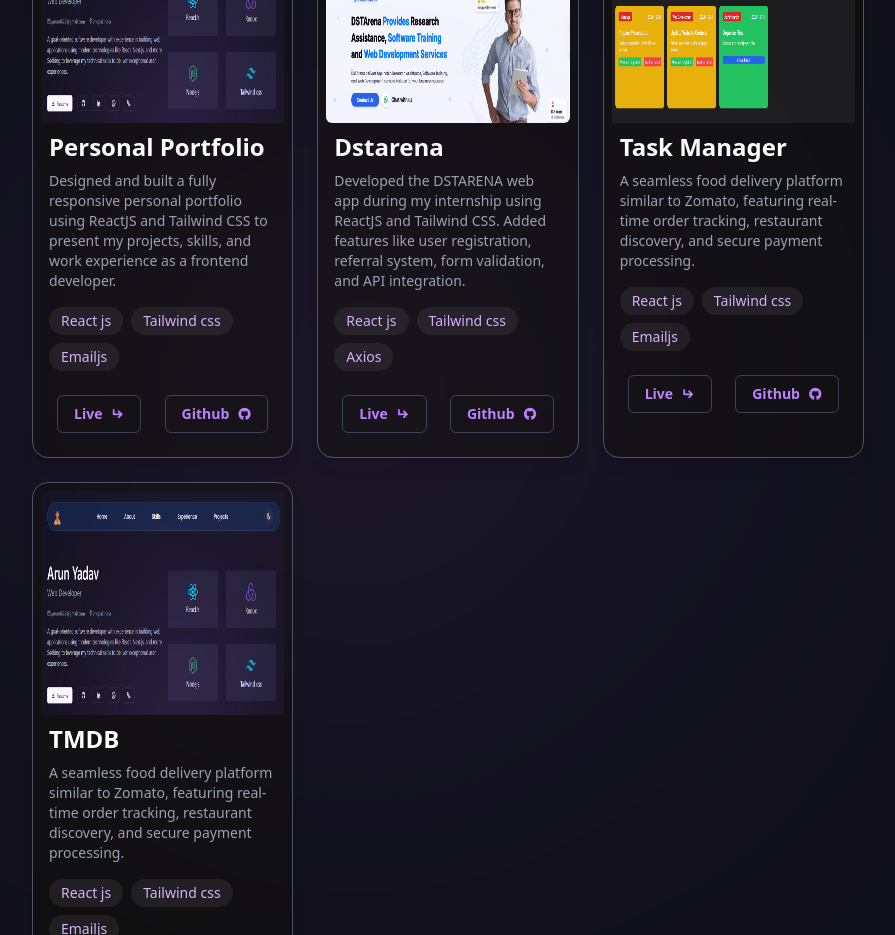
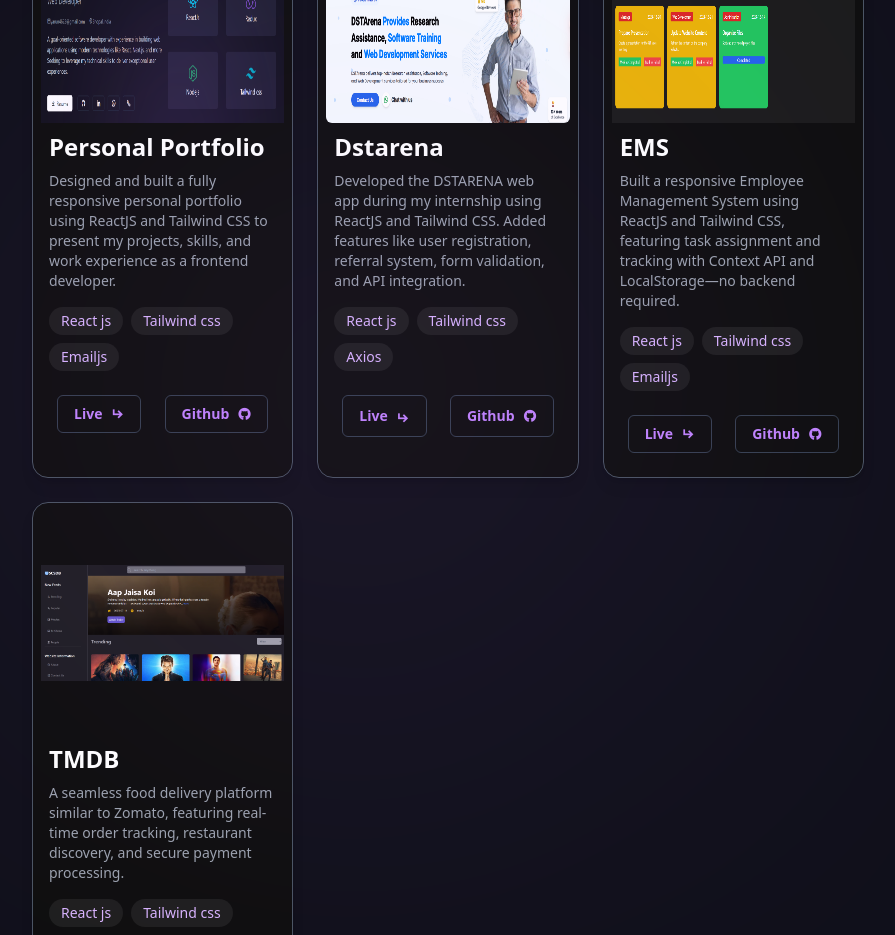
Before and after one commit to Arunyadav46/portfolio, a React (Vite) app: page / in a window 1280 px wide. Shown: the part 3620-4555 px from the top of the page, without its empty margins (192-1087 px from the left). Built offline with nearby package versions, Linux system fonts and the light colour scheme.

Commit message:
first commit

```diff
--- a/src/Components/Projects.jsx
+++ b/src/Components/Projects.jsx
@@ -2,6 +2,7 @@
 import img from "../assets/portfolio.png"
 import img1 from "../assets/dstarena.png"
 import img2  from "../assets/ems.png"
+import img3 from "../assets/Tmdb.png"
 
 
 function Projects() {
@@ -95,22 +96,24 @@
      <div className='flex justify-between p-2'>
       <a
   href="https://ds-tarena-yei8.vercel.app"
-          className="text-purple-400 px-4 py-2  border border-gray-700 rounded-md text-[16px] font-semibold hover:underline text-sm"
+  target="_blank"
+  rel="noopener noreferrer"
+  className="flex items-center gap-2 text-purple-400 px-4 py-2 border border-gray-700 rounded-md text-[16px] font-semibold hover:underline text-sm"
 >
-          <div className='flex items-center gap-2'>
-            <h1>Live</h1>
-            <h1><i class="ri-corner-down-right-line mt-2"></i></h1>
-          </div>
+  <span>Live</span>
+  <i className="ri-corner-down-right-line mt-1"></i>
 </a>
+
 <a
   href="https://github.com/Arunyadav46/DSTarena"
-          className="text-purple-400 px-4 py-2  border border-gray-700 rounded-md text-[16px] font-semibold hover:underline text-sm"
+  target="_blank"
+  rel="noopener noreferrer"
+  className="flex items-center gap-2 text-purple-400 px-4 py-2 border border-gray-700 rounded-md text-[16px] font-semibold hover:underline text-sm"
 >
-          <div className='flex items-center gap-2'>
-            <h1>Github</h1>
-            <h1><i class="ri-github-fill"></i></h1>
-          </div>
+  <span>Github</span>
+  <i className="ri-github-fill"></i>
 </a>
+
 
      </div>
 
@@ -125,10 +128,9 @@
 
       {/* Content */}
       <div className="p-2">
-        <h2 className="text-2xl font-semibold mb-2">Task Manager</h2>
+        <h2 className="text-2xl font-semibold mb-2">EMS</h2>
         <p className="text-gray-400 text-sm mb-4">
-          A seamless food delivery platform similar to Zomato, featuring real-time order tracking,
-          restaurant discovery, and secure payment processing.
+         Built a responsive Employee Management System using ReactJS and Tailwind CSS, featuring task assignment and tracking with Context API and LocalStorage—no backend required.
         </p>
 
         {/* Tags */}
@@ -172,7 +174,7 @@
 
      <div className=" rounded-2xl p-2 border border-gray-600 overflow-hidden shadow-lg bg-[#0F0F0F] text-white">
       {/* Image */}
-      <img className='w-full h-56' src={img} alt="" />
+      <img className='w-full h-56 object-contain' src={img3} alt="" />
 
 
       {/* Content */}
--- a/src/Components/Skills.jsx
+++ b/src/Components/Skills.jsx
@@ -106,7 +106,7 @@
   {[img, img1, img2, img3, img6, img4, img5, img7, img8, img9].map((image, i) => (
     <div
       key={i}
-      className='group relative w-[90%] sm:w-[40%] md:w-[22%] xl:w-[18%] h-[22vh] bg-[#12121E] border-2 border-gray-800 rounded-3xl flex items-center justify-center overflow-hidden'
+      className='group relative w-[40%] sm:w-[40%] md:w-[22%] xl:w-[18%] xl:h-[22vh] bg-[#12121E] border-2 border-gray-800 rounded-3xl flex items-center justify-center overflow-hidden'
     >
       {/* Hover Overlay Text */}
       <div className="absolute inset-0 bg-black bg-opacity-50 flex items-start justify-center opacity-0 group-hover:opacity-100 transition duration-300">
```
Also changed, not shown: src/assets/Tmdb.png (added). Lines whose indentation alone changed are shown as unchanged.
